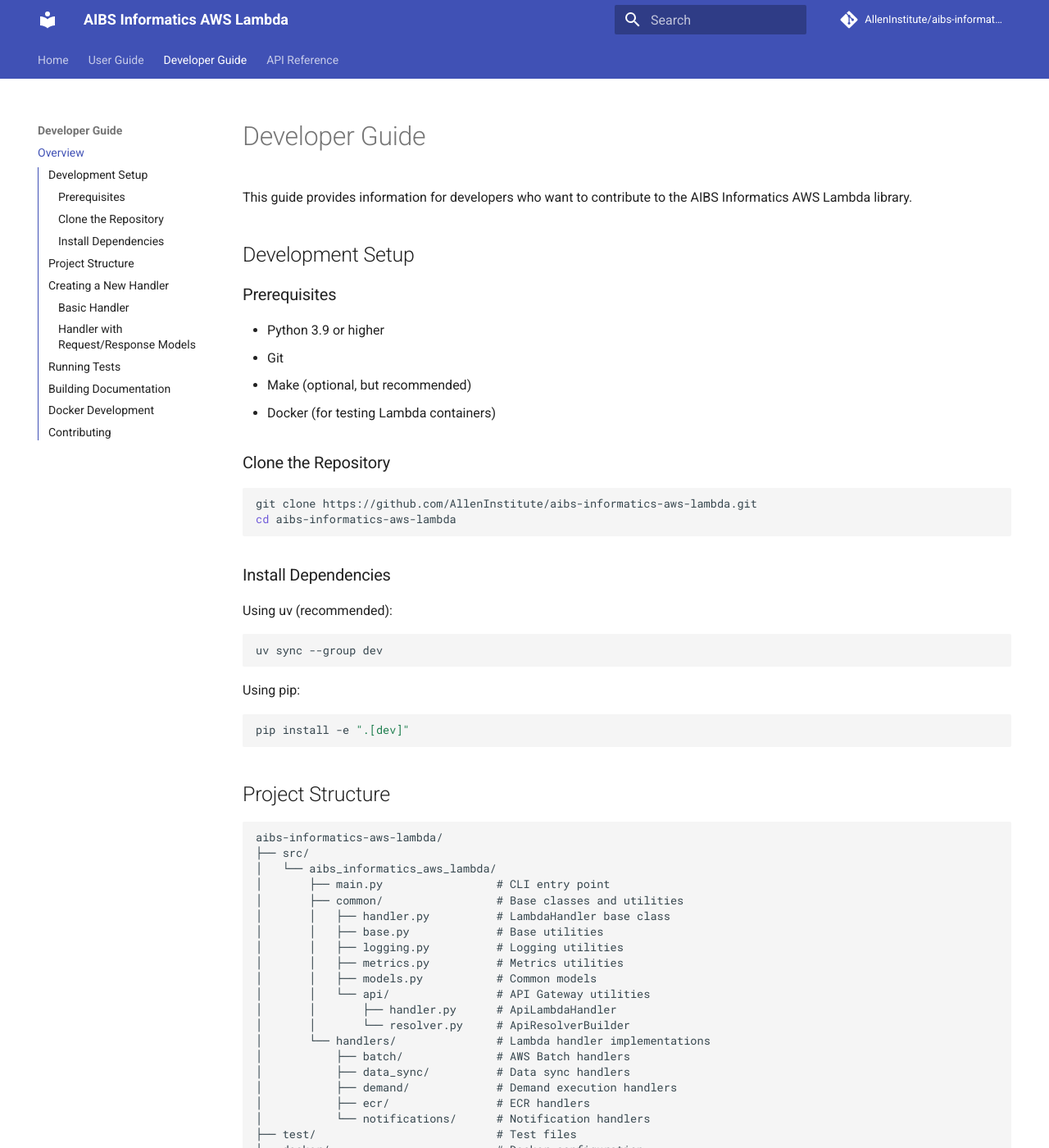
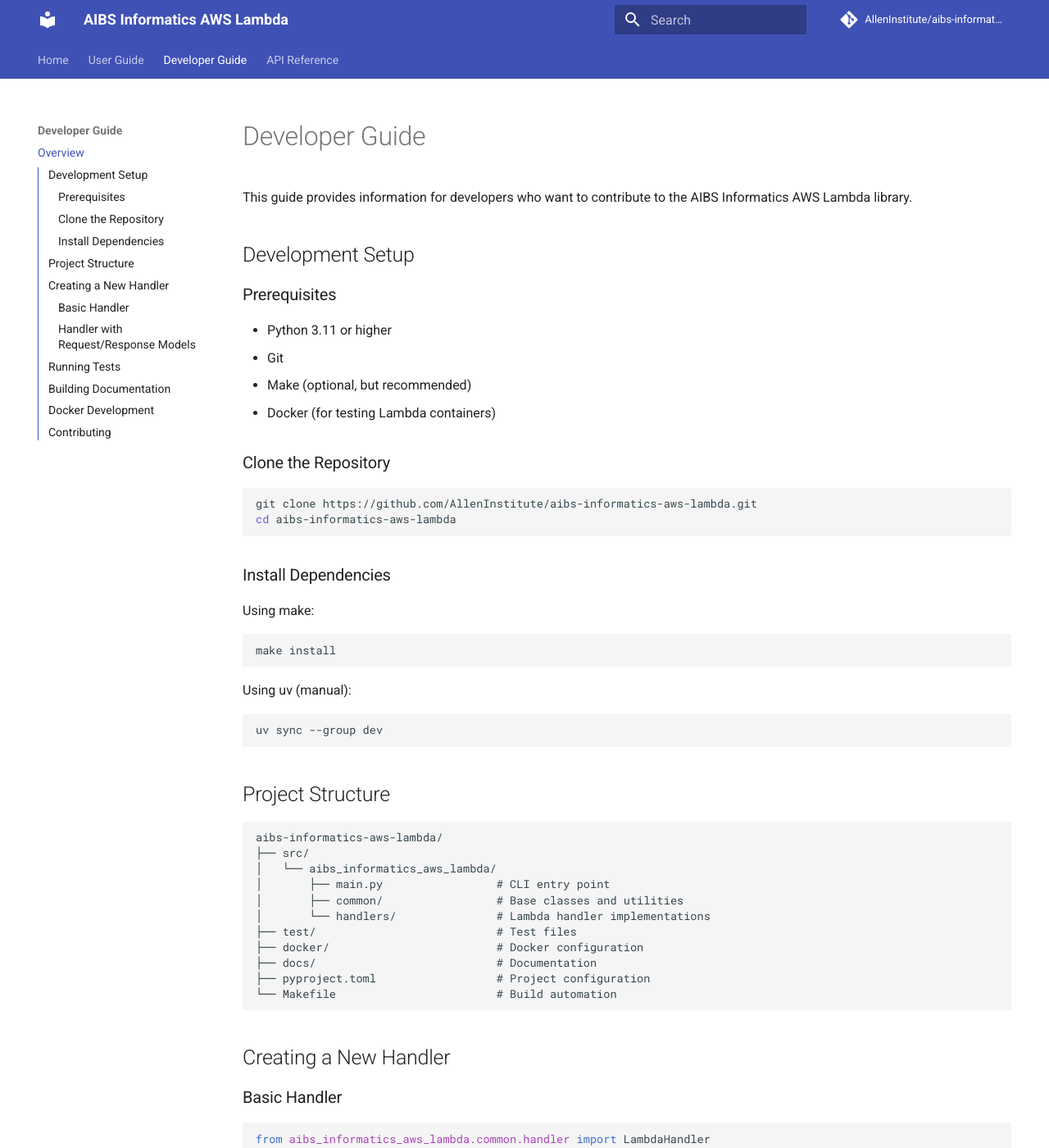
Before and after one commit to AllenInstitute/aibs-informatics-aws-lambda, an MkDocs documentation site: the page built from docs/developer/index.md, in a window 1280 px wide and 1400 px high. Shown: the whole window at 82% size. Built offline with MkDocs 1.6.1 and Material for MkDocs 9.7.7, drawn with Linux system fonts in a browser that asks for light colours; comment, search, counter and statistics services are not loaded; the version menu is left out; some of the changed text lies outside the part shown.

Commit message:
Update developer documentation for prerequisites and installation instructions; enhance usage examples with dataclass implementation for request and response handling

````diff
--- a/docs/developer/index.md
+++ b/docs/developer/index.md
@@ -6,7 +6,7 @@ This guide provides information for developers who want to contribute to the AIB
 
 ### Prerequisites
 
-- Python 3.9 or higher
+- Python 3.11 or higher
 - Git
 - Make (optional, but recommended)
 - Docker (for testing Lambda containers)
@@ -20,16 +20,16 @@ cd aibs-informatics-aws-lambda
 
 ### Install Dependencies
 
-Using uv (recommended):
+Using make:
+
+```bash
+make install
+```
+
+Using uv (manual):
 
 ```bash
 uv sync --group dev
-```
-
-Using pip:
-
-```bash
-pip install -e ".[dev]"
 ```
 
 ## Project Structure
@@ -40,20 +40,7 @@ aibs-informatics-aws-lambda/
 │   └── aibs_informatics_aws_lambda/
 │       ├── main.py                 # CLI entry point
 │       ├── common/                 # Base classes and utilities
-│       │   ├── handler.py          # LambdaHandler base class
-│       │   ├── base.py             # Base utilities
-│       │   ├── logging.py          # Logging utilities
-│       │   ├── metrics.py          # Metrics utilities
-│       │   ├── models.py           # Common models
-│       │   └── api/                # API Gateway utilities
-│       │       ├── handler.py      # ApiLambdaHandler
-│       │       └── resolver.py     # ApiResolverBuilder
 │       └── handlers/               # Lambda handler implementations
-│           ├── batch/              # AWS Batch handlers
-│           ├── data_sync/          # Data sync handlers
-│           ├── demand/             # Demand execution handlers
-│           ├── ecr/                # ECR handlers
-│           └── notifications/      # Notification handlers
 ├── test/                           # Test files
 ├── docker/                         # Docker configuration
 ├── docs/                           # Documentation
@@ -124,26 +111,20 @@ pytest test/aibs_informatics_aws_lambda/handlers/test_data_sync.py
 ## Building Documentation
 
 ```bash
-# Install documentation dependencies
-uv sync --group docs
-
 # Serve documentation locally
-mkdocs serve
+make docs-serve
 
 # Build documentation
-mkdocs build
+make docs-build
 ```
 
 ## Docker Development
 
-The package includes Docker support for Lambda container deployment:
+The package includes Docker support for Lambda container build:
 
 ```bash
 # Build the Docker image
-docker build -f docker/Dockerfile -t aibs-aws-lambda .
-
-# Run locally
-docker run -p 9000:8080 aibs-aws-lambda
+make docker-build
 ```
 
 ## Contributing
````
Also changed, not shown: other parts of docs/developer/index.md (+1 -1 lines), docs/index.md (+16 -4 lines).
